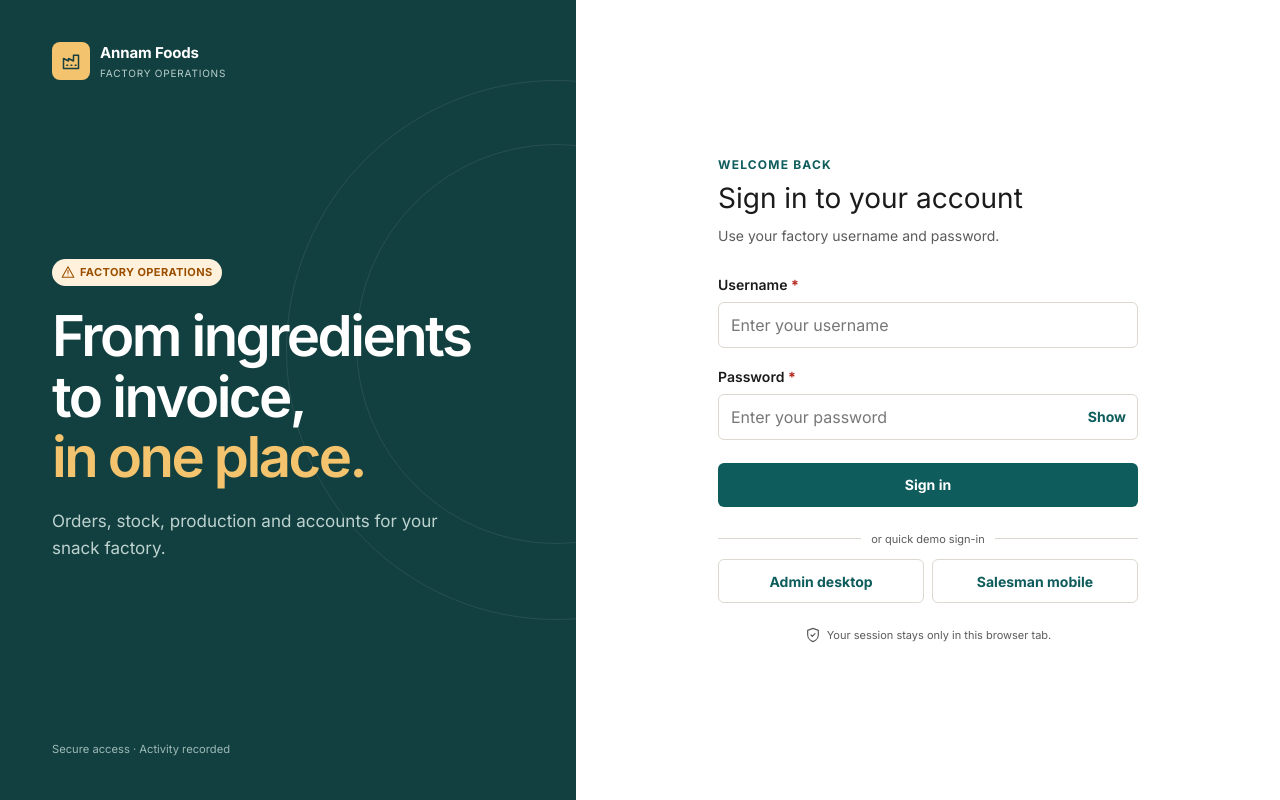
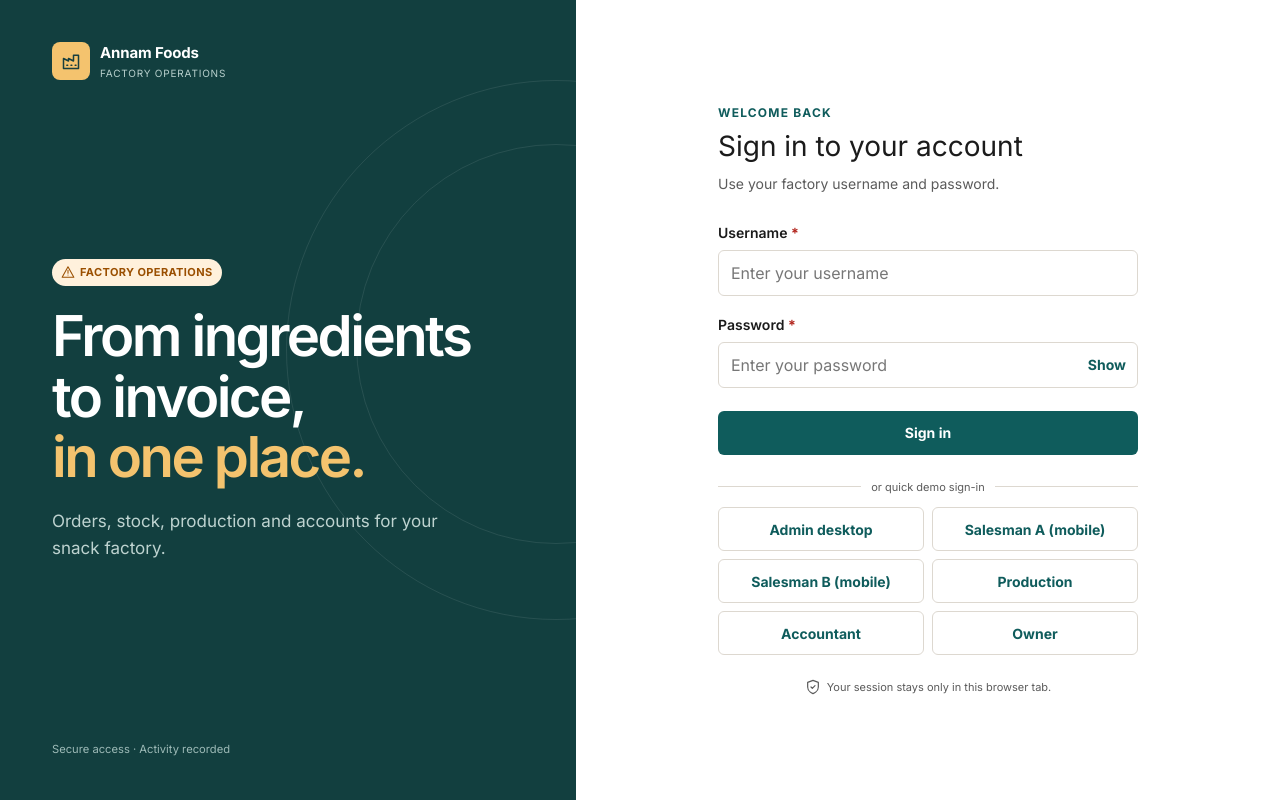
Before and after one commit to rasswanth2007-droid/order-to-audit, a React (Vite) app: page / in a window 1280 px wide. Built offline with nearby package versions, Linux system fonts and the light colour scheme; no server answers.

Commit message:
Add quick demo sign-in buttons for all roles on Login page

```diff
--- a/src/components/auth/Login.tsx
+++ b/src/components/auth/Login.tsx
@@ -107,15 +107,47 @@ export function Login({ onLogin }: { onLogin: (user: UserInfo) => void }) {
             <span>or quick demo sign-in</span>
           </div>
           <div className="preview-roles">
-            <button type="button" disabled={busy} onClick={() => doLogin("admin", "Demo@12345")}>
+            <button
+              type="button"
+              disabled={busy || cooldown > 0}
+              onClick={() => doLogin("admin", "Demo@12345")}
+            >
               Admin desktop
             </button>
             <button
               type="button"
-              disabled={busy}
+              disabled={busy || cooldown > 0}
               onClick={() => doLogin("salesman_a", "Demo@12345")}
             >
-              Salesman mobile
+              Salesman A (mobile)
+            </button>
+            <button
+              type="button"
+              disabled={busy || cooldown > 0}
+              onClick={() => doLogin("salesman_b", "Demo@12345")}
+            >
+              Salesman B (mobile)
+            </button>
+            <button
+              type="button"
+              disabled={busy || cooldown > 0}
+              onClick={() => doLogin("production", "Demo@12345")}
+            >
+              Production
+            </button>
+            <button
+              type="button"
+              disabled={busy || cooldown > 0}
+              onClick={() => doLogin("accountant", "Demo@12345")}
+            >
+              Accountant
+            </button>
+            <button
+              type="button"
+              disabled={busy || cooldown > 0}
+              onClick={() => doLogin("owner", "Demo@12345")}
+            >
+              Owner
             </button>
           </div>
           <p className="privacy">
```
